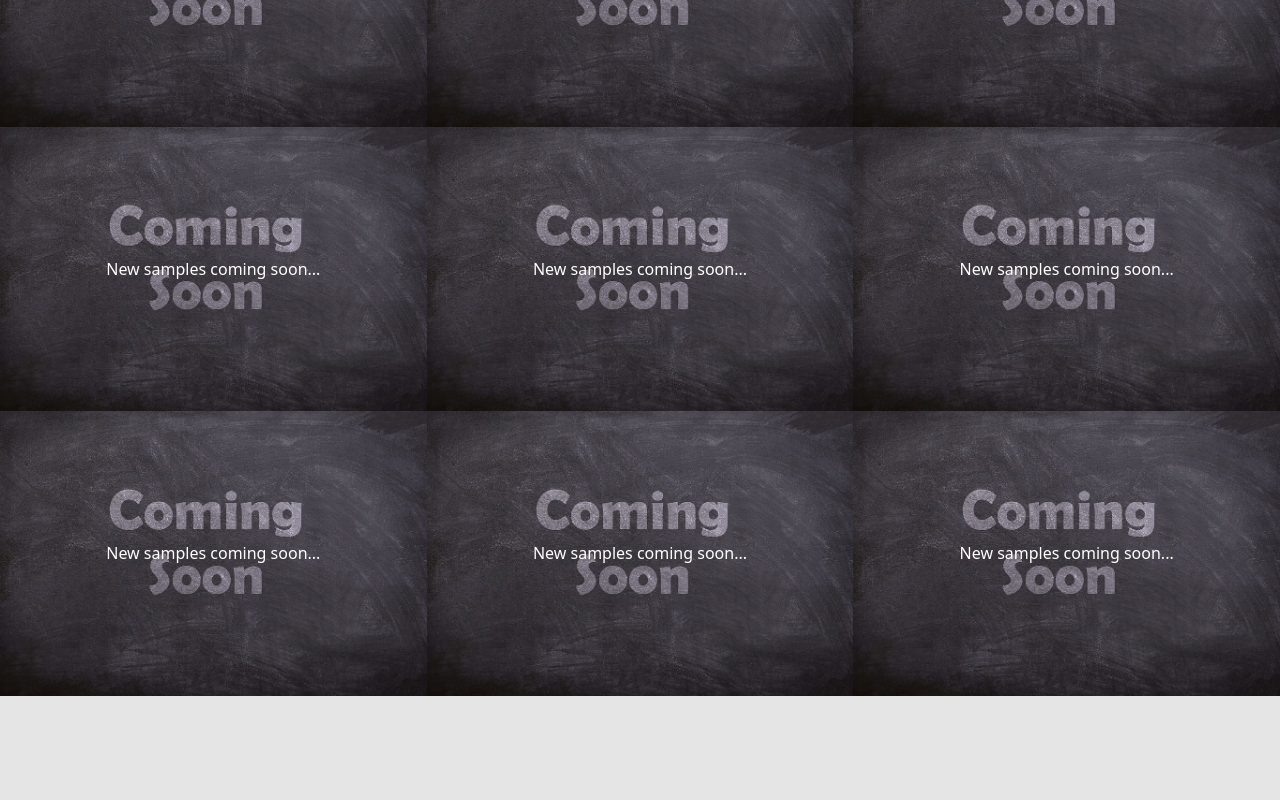
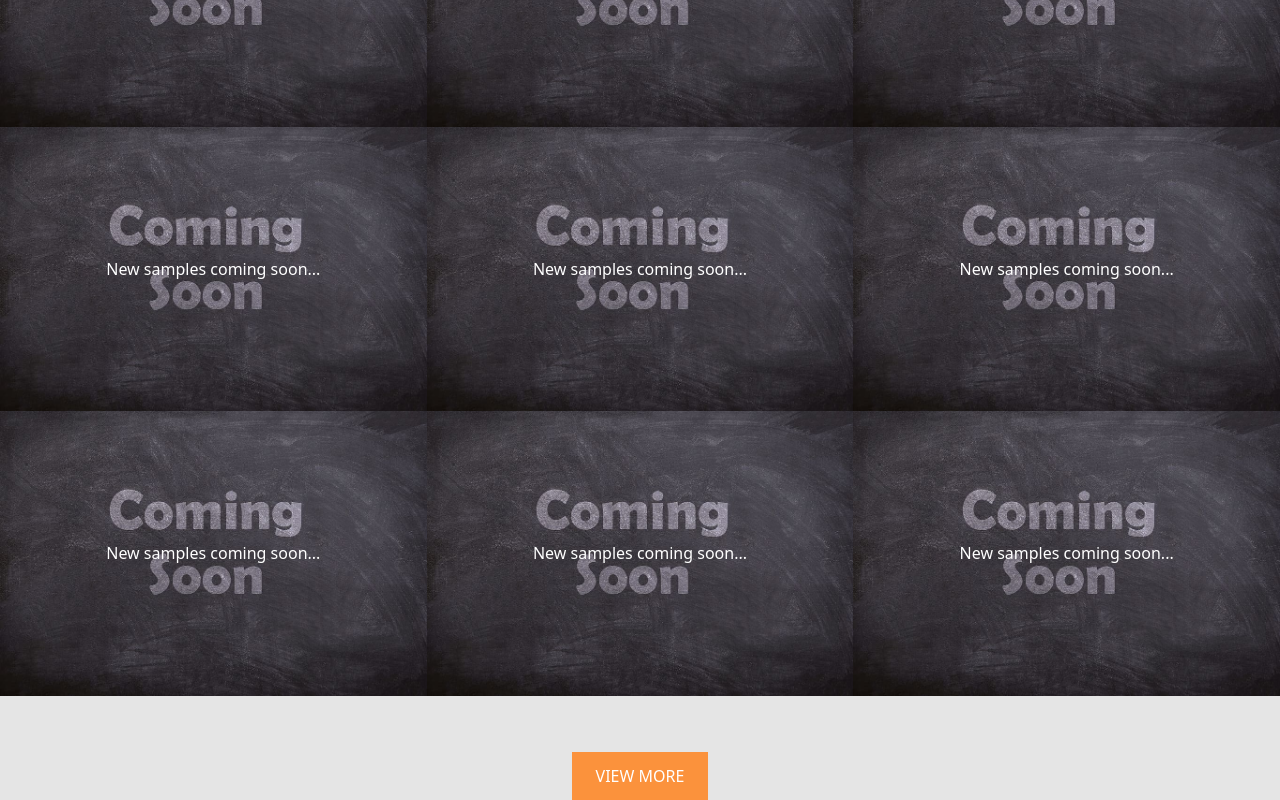
Before and after one commit to BehnamSeydAbadi/Portfolio, a React (Create React App) app: page / in a window 1280 px wide. Shown: the part 1490-2290 px from the top of the page. Before the commit the page ends 2186 px from the top, so only its background shows below. Built offline with nearby package versions, Linux system fonts and the light colour scheme.

Commit message:
View More button added

```diff
--- a/src/Components/Samples.jsx
+++ b/src/Components/Samples.jsx
@@ -2,6 +2,7 @@ import React from "react";
 
 function Samples({ samplesShot }) {
   return (
+    <div>
       <div className='bg-cadmiumOrange grid grid-cols-none md:grid-cols-2 lg:grid-cols-3'>
         {samplesShot.map((sampleShot) => (
           <a
@@ -17,6 +18,13 @@ function Samples({ samplesShot }) {
           </a>
         ))}
       </div>
+
+      <div className=' flex flex-col justify-center items-center'>
+        <button className='mt-14 px-6 py-3 bg-cadmiumOrange text-white'>
+          VIEW MORE
+        </button>
+      </div>
+    </div>
   );
 }
 
```
Lines whose indentation alone changed are shown as unchanged.
